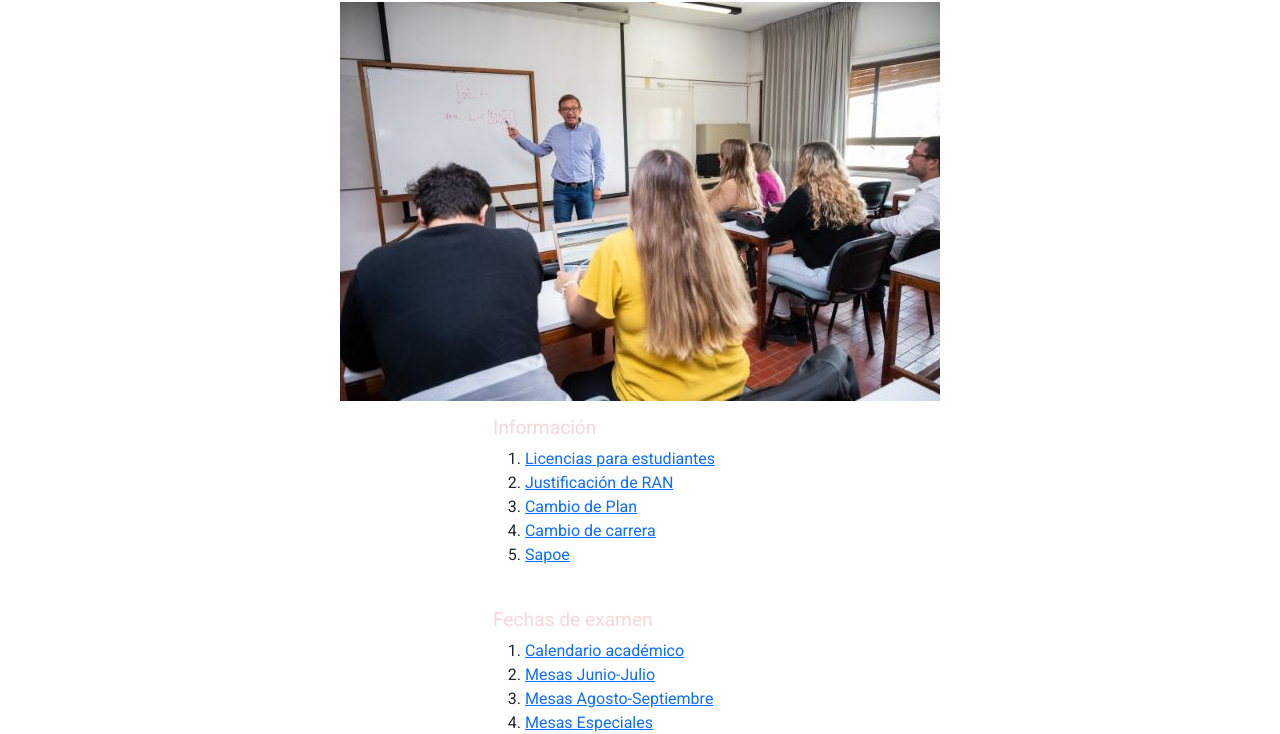
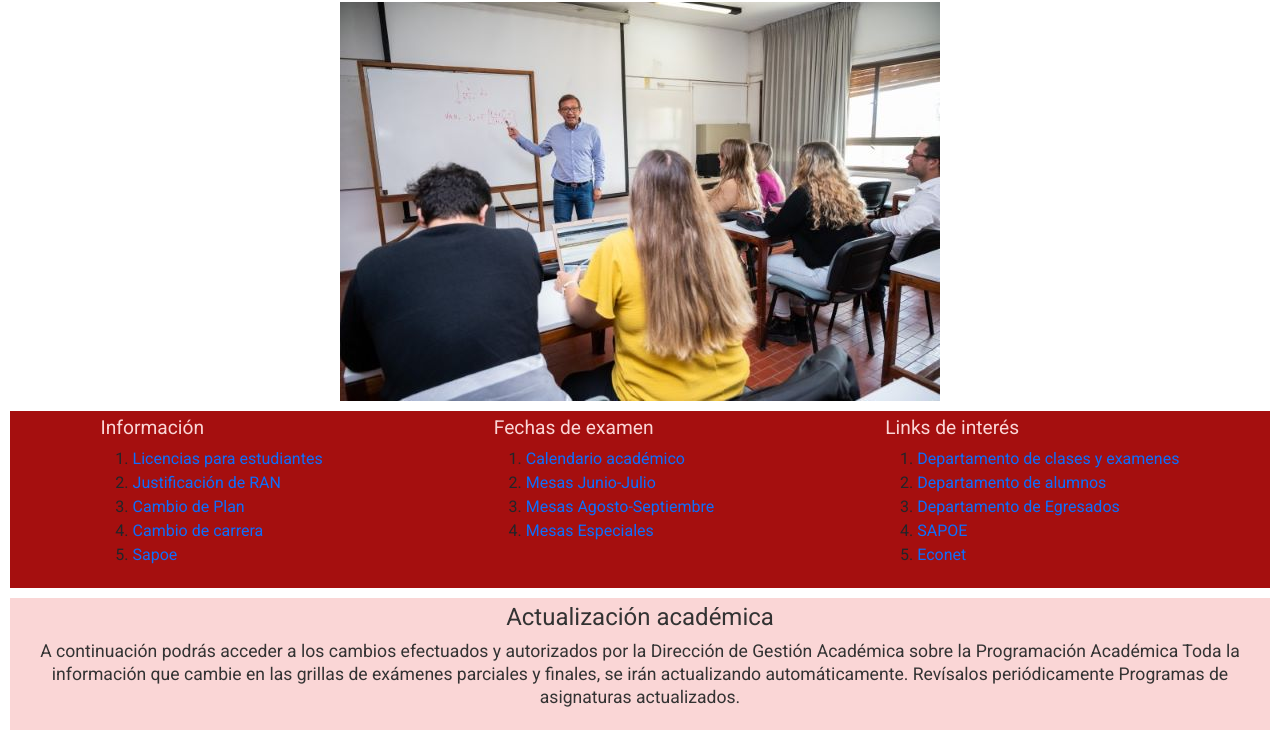
Before and after one commit to Ferchus-24/PreEntrega2-Prestinoni, a plain HTML site: page pages/academica.html in a window 1280 px wide. Shown: the part 153-887 px from the top of the page. Drawn offline with nearby package versions, Linux system fonts and the light colour scheme.

Commit message:
Agregamos clases a academica.html y css

```diff
--- a/css/style.css
+++ b/css/style.css
@@ -29,6 +29,10 @@ p {
     text-align: center;
 }
 
+a:visited{
+    color: rgb(126, 123, 123);
+}
+
 header {
     background-color: rgb(165, 15, 15);
     padding-top: 5px;
@@ -51,8 +55,6 @@ ul {
     ul li a {
         text-decoration: none;
     }
-
-
 .text-center {
     text-align: center;
 }
@@ -128,6 +130,27 @@ footer {
     display: flex;
     flex-direction: column;
     align-items: center;
+}
+
+.links{
+    display: flex;
+    flex-direction: row;
+    justify-content: space-around;
+    background-color: rgb(165, 15, 15);
+    padding: 5px;
+    margin: 10px;
+}
+    .links ol li a{
+        text-decoration: none;
+    }
+
+.actAcade{
+    display: flex;
+    flex-direction: column;
+    background-color: rgb(250, 214, 214);
+    align-items: center;
+    padding: 5px;
+    margin: 10px;
 }
 
 .courses {
--- a/pages/academica.html
+++ b/pages/academica.html
@@ -49,13 +49,13 @@
         </nav>
     </header>
     <main>
-        <section class="infoAcade">
-            <div>
+        <section>
+            <div class="infoAcade">
                 <h1 class="text-center">Info Académica</h1>
                 <img src="../img/alimnos-clase2.jpg" alt="alumnos en clase">
             </div>
-            <div>
-                <article class="container">
+            <div class="links">
+                <article>
                     <h3>Información</h3>
                     <ol>
                         <li>
@@ -75,7 +75,7 @@
                         </li>
                     </ol>
                 </article>
-                <article class="container">
+                <article>
                     <h3>Fechas de examen</h3>
                     <ol>
                         <li>
@@ -92,7 +92,7 @@
                         </li>
                     </ol>
                 </article>
-                <article class="container">
+                <article>
                     <h3>Links de interés</h3>
                     <ol>
                         <li>
@@ -114,7 +114,7 @@
                 </article>
             </div>
         </section>
-        <section class="container">
+        <section class="actAcade">
             <h2> Actualización académica</h2>
             <p>A continuación podrás acceder a los cambios efectuados y autorizados por la Dirección de Gestión
                 Académica sobre la Programación Académica
```
Also changed, not shown: index.html (+0 -1 lines).
